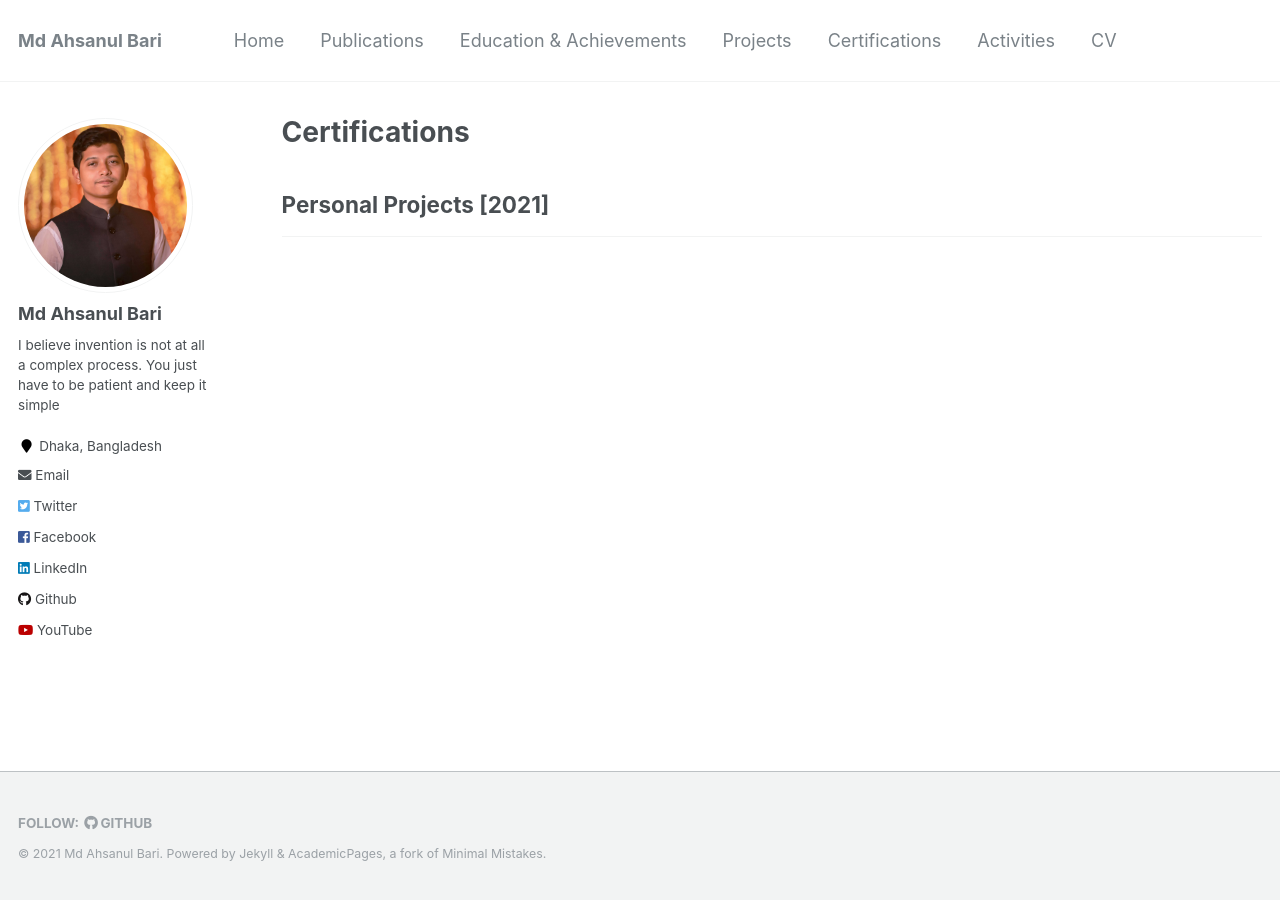
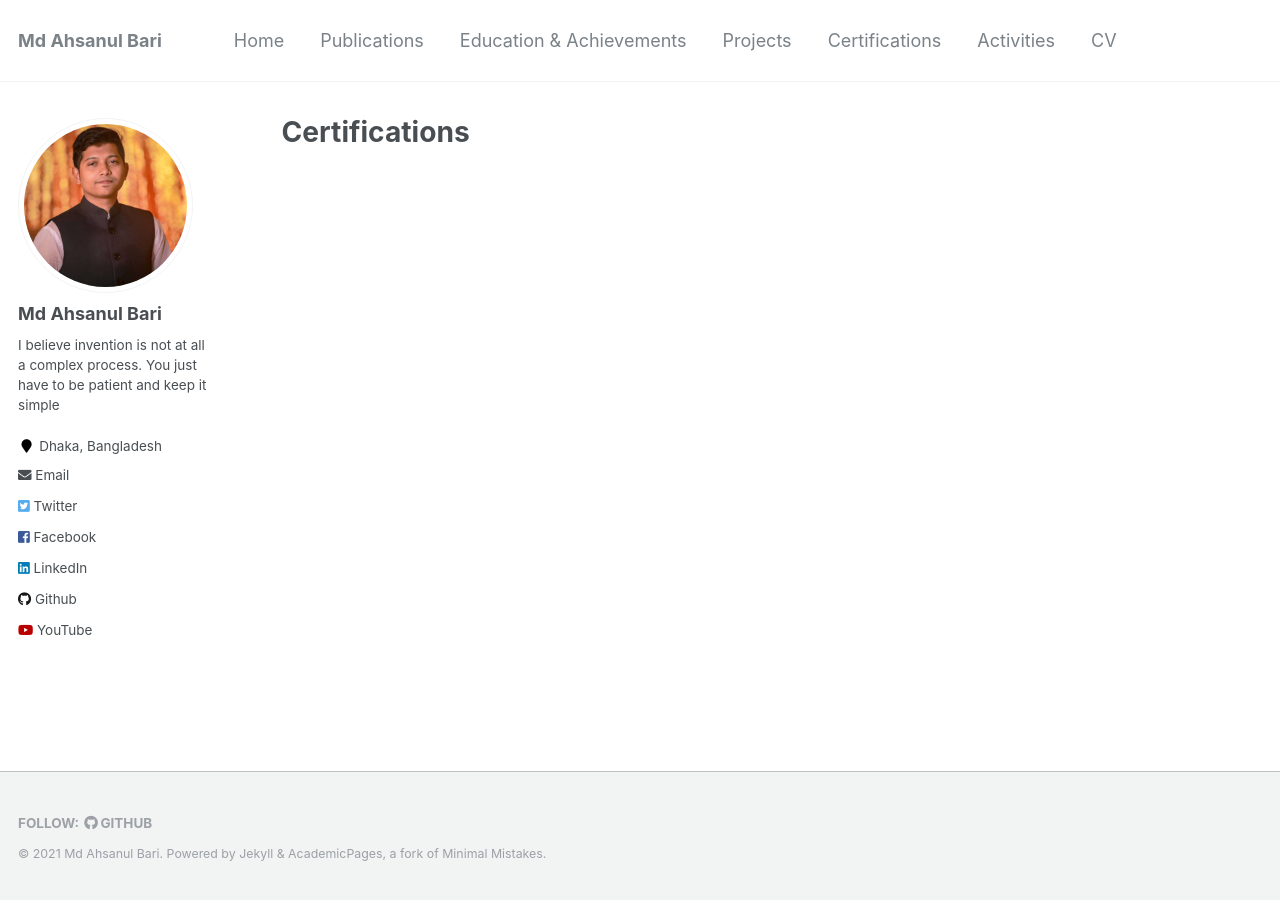
Before and after one commit to GProDevik/AhsanulBariRomih, a Jekyll site: the page built from _pages/certification.md, in a window 1280 px wide. Built offline with Jekyll 4.4.1, drawn with Linux system fonts in a browser that asks for light colours.

Commit message:
Update certification.md

```diff
--- a/_pages/certification.md
+++ b/_pages/certification.md
@@ -4,7 +4,3 @@ title: "Certifications"
 permalink: /certifications/
 author_profile: true
 ---
-
-## Personal Projects [2021]
-
----
```
